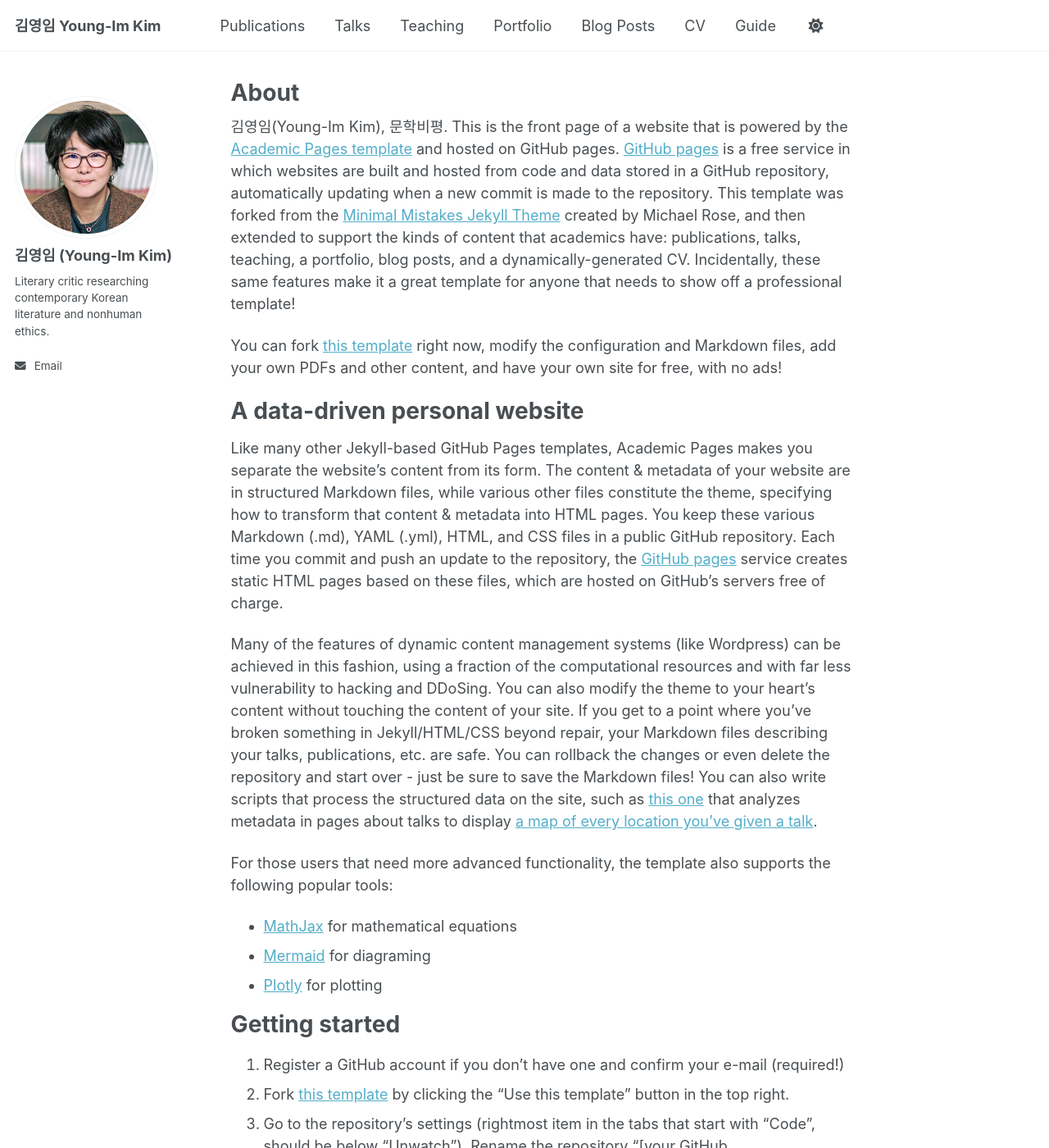
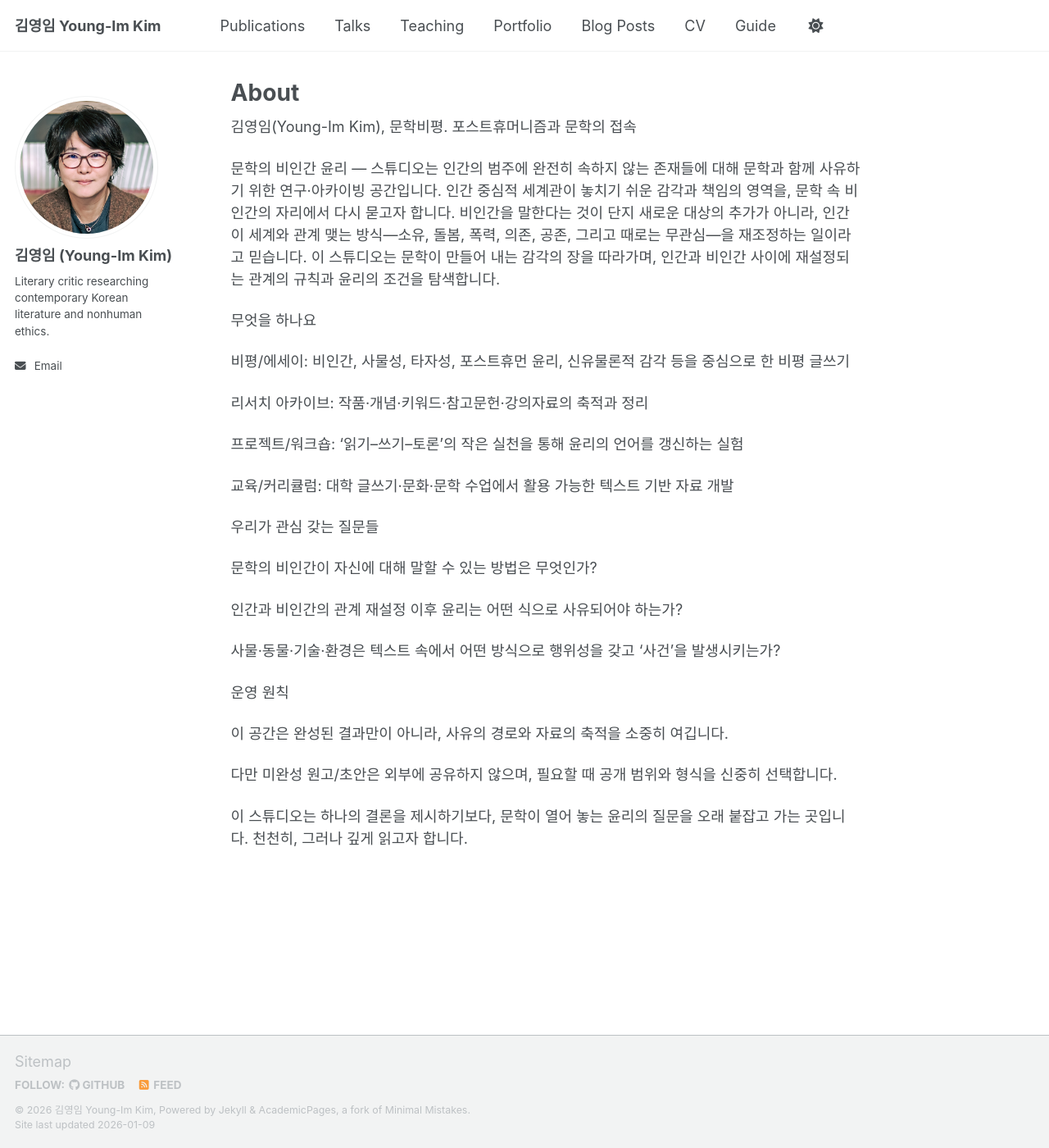
Before and after one commit to kimyoungim/youngimkim.github.io, a Jekyll site: the page built from _pages/about.md, in a window 1280 px wide and 1400 px high. Shown: the whole window at 82% size. Built offline with Jekyll 4.4.1, drawn with Linux system fonts in a browser that asks for light colours; a script bundle is joined from its source files by our own code; library files that are not in the unit come from our copies; some of the changed text lies outside the part shown.

Commit message:
Update about.md

```diff
--- a/_pages/about.md
+++ b/_pages/about.md
@@ -4,51 +4,37 @@ permalink: /about/
 author_profile: true
 author: primary
 ---
-김영임(Young-Im Kim), 문학비평.
-This is the front page of a website that is powered by the [Academic Pages template](https://github.com/academicpages/academicpages.github.io) and hosted on GitHub pages. [GitHub pages](https://pages.github.com) is a free service in which websites are built and hosted from code and data stored in a GitHub repository, automatically updating when a new commit is made to the repository. This template was forked from the [Minimal Mistakes Jekyll Theme](https://mmistakes.github.io/minimal-mistakes/) created by Michael Rose, and then extended to support the kinds of content that academics have: publications, talks, teaching, a portfolio, blog posts, and a dynamically-generated CV. Incidentally, these same features make it a great template for anyone that needs to show off a professional template!
+김영임(Young-Im Kim), 문학비평. 포스트휴머니즘과 문학의 접속
 
- You can fork [this template](https://github.com/academicpages/academicpages.github.io) right now, modify the configuration and Markdown files, add your own PDFs and other content, and have your own site for free, with no ads!
+문학의 비인간 윤리 — 스튜디오는 인간의 범주에 완전히 속하지 않는 존재들에 대해 문학과 함께 사유하기 위한 연구·아카이빙 공간입니다.
+인간 중심적 세계관이 놓치기 쉬운 감각과 책임의 영역을, 문학 속 비인간의 자리에서 다시 묻고자 합니다. 비인간을 말한다는 것이 단지 새로운 대상의 추가가 아니라, 인간이 세계와 관계 맺는 방식—소유, 돌봄, 폭력, 의존, 공존, 그리고 때로는 무관심—을 재조정하는 일이라고 믿습니다.
+이 스튜디오는 문학이 만들어 내는 감각의 장을 따라가며, 인간과 비인간 사이에 재설정되는 관계의 규칙과 윤리의 조건을 탐색합니다.
 
-A data-driven personal website
-======
-Like many other Jekyll-based GitHub Pages templates, Academic Pages makes you separate the website's content from its form. The content & metadata of your website are in structured Markdown files, while various other files constitute the theme, specifying how to transform that content & metadata into HTML pages. You keep these various Markdown (.md), YAML (.yml), HTML, and CSS files in a public GitHub repository. Each time you commit and push an update to the repository, the [GitHub pages](https://pages.github.com/) service creates static HTML pages based on these files, which are hosted on GitHub's servers free of charge.
+무엇을 하나요
 
-Many of the features of dynamic content management systems (like Wordpress) can be achieved in this fashion, using a fraction of the computational resources and with far less vulnerability to hacking and DDoSing. You can also modify the theme to your heart's content without touching the content of your site. If you get to a point where you've broken something in Jekyll/HTML/CSS beyond repair, your Markdown files describing your talks, publications, etc. are safe. You can rollback the changes or even delete the repository and start over - just be sure to save the Markdown files! You can also write scripts that process the structured data on the site, such as [this one](https://github.com/academicpages/academicpages.github.io/blob/master/talkmap.ipynb) that analyzes metadata in pages about talks to display [a map of every location you've given a talk](https://academicpages.github.io/talkmap.html).
+비평/에세이: 비인간, 사물성, 타자성, 포스트휴먼 윤리, 신유물론적 감각 등을 중심으로 한 비평 글쓰기
 
-For those users that need more advanced functionality, the template also supports the following popular tools:
-- [MathJax](https://www.mathjax.org/) for mathematical equations
-- [Mermaid](https://mermaid.js.org/) for diagraming
-- [Plotly](https://plotly.com/javascript/) for plotting
+리서치 아카이브: 작품·개념·키워드·참고문헌·강의자료의 축적과 정리
 
-Getting started
-======
-1. Register a GitHub account if you don't have one and confirm your e-mail (required!)
-1. Fork [this template](https://github.com/academicpages/academicpages.github.io) by clicking the "Use this template" button in the top right.
-1. Go to the repository's settings (rightmost item in the tabs that start with "Code", should be below "Unwatch"). Rename the repository "[your GitHub username].github.io", which will also be your website's URL.
-1. Set site-wide configuration and create content & metadata (see below -- also see [this set of diffs](https://archive.is/3TPas) showing what files were changed to set up [an example site](https://getorg-testacct.github.io) for a user with the username "getorg-testacct")
-1. Upload any files (like PDFs, .zip files, etc.) to the files/ directory. They will appear at https://[your GitHub username].github.io/files/example.pdf.
-1. Check status by going to the repository settings, in the "GitHub pages" section
+프로젝트/워크숍: ‘읽기–쓰기–토론’의 작은 실천을 통해 윤리의 언어를 갱신하는 실험
 
-Site-wide configuration
-------
-The main configuration file for the site is in the base directory in [_config.yml](https://github.com/academicpages/academicpages.github.io/blob/master/_config.yml), which defines the content in the sidebars and other site-wide features. You will need to replace the default variables with ones about yourself and your site's github repository. The configuration file for the top menu is in [_data/navigation.yml](https://github.com/academicpages/academicpages.github.io/blob/master/_data/navigation.yml). For example, if you don't have a portfolio or blog posts, you can remove those items from that navigation.yml file to remove them from the header.
+교육/커리큘럼: 대학 글쓰기·문화·문학 수업에서 활용 가능한 텍스트 기반 자료 개발
 
-Create content & metadata
-------
-For site content, there is one Markdown file for each type of content, which are stored in directories like _publications, _talks, _posts, _teaching, or _pages. For example, each talk is a Markdown file in the [_talks directory](https://github.com/academicpages/academicpages.github.io/tree/master/_talks). At the top of each Markdown file is structured data in YAML about the talk, which the theme will parse to do lots of cool stuff. The same structured data about a talk is used to generate the list of talks on the [Talks page](https://academicpages.github.io/talks), each [individual page](https://academicpages.github.io/talks/2012-03-01-talk-1) for specific talks, the talks section for the [CV page](https://academicpages.github.io/cv), and the [map of places you've given a talk](https://academicpages.github.io/talkmap.html) (if you run this [python file](https://github.com/academicpages/academicpages.github.io/blob/master/talkmap.py) or [Jupyter notebook](https://github.com/academicpages/academicpages.github.io/blob/master/talkmap.ipynb), which creates the HTML for the map based on the contents of the _talks directory).
 
-**Markdown generator**
+우리가 관심 갖는 질문들
 
-The repository includes [a set of Jupyter notebooks](https://github.com/academicpages/academicpages.github.io/tree/master/markdown_generator
-) that converts a CSV containing structured data about talks or presentations into individual Markdown files that will be properly formatted for the Academic Pages template. The sample CSVs in that directory are the ones I used to create my own personal website at stuartgeiger.com. My usual workflow is that I keep a spreadsheet of my publications and talks, then run the code in these notebooks to generate the Markdown files, then commit and push them to the GitHub repository.
+문학의 비인간이 자신에 대해 말할 수 있는 방법은 무엇인가?
 
-How to edit your site's GitHub repository
-------
-Many people use a git client to create files on their local computer and then push them to GitHub's servers. If you are not familiar with git, you can directly edit these configuration and Markdown files directly in the github.com interface. Navigate to a file (like [this one](https://github.com/academicpages/academicpages.github.io/blob/master/_talks/2012-03-01-talk-1.md) and click the pencil icon in the top right of the content preview (to the right of the "Raw | Blame | History" buttons). You can delete a file by clicking the trashcan icon to the right of the pencil icon. You can also create new files or upload files by navigating to a directory and clicking the "Create new file" or "Upload files" buttons.
+인간과 비인간의 관계 재설정 이후 윤리는 어떤 식으로 사유되어야 하는가?
 
-Example: editing a Markdown file for a talk
-![Editing a Markdown file for a talk](/images/editing-talk.png)
+사물·동물·기술·환경은 텍스트 속에서 어떤 방식으로 행위성을 갖고 '사건'을 발생시키는가?
 
-For more info
-------
-More info about configuring Academic Pages can be found in [the guide](https://academicpages.github.io/markdown/), the [growing wiki](https://github.com/academicpages/academicpages.github.io/wiki), and you can always [ask a question on GitHub](https://github.com/academicpages/academicpages.github.io/discussions). The [guides for the Minimal Mistakes theme](https://mmistakes.github.io/minimal-mistakes/docs/configuration/) (which this theme was forked from) might also be helpful.
+
+운영 원칙
+
+이 공간은 완성된 결과만이 아니라, 사유의 경로와 자료의 축적을 소중히 여깁니다.
+
+다만 미완성 원고/초안은 외부에 공유하지 않으며, 필요할 때 공개 범위와 형식을 신중히 선택합니다.
+
+이 스튜디오는 하나의 결론을 제시하기보다, 문학이 열어 놓는 윤리의 질문을 오래 붙잡고 가는 곳입니다.
+천천히, 그러나 깊게 읽고자 합니다.
```
